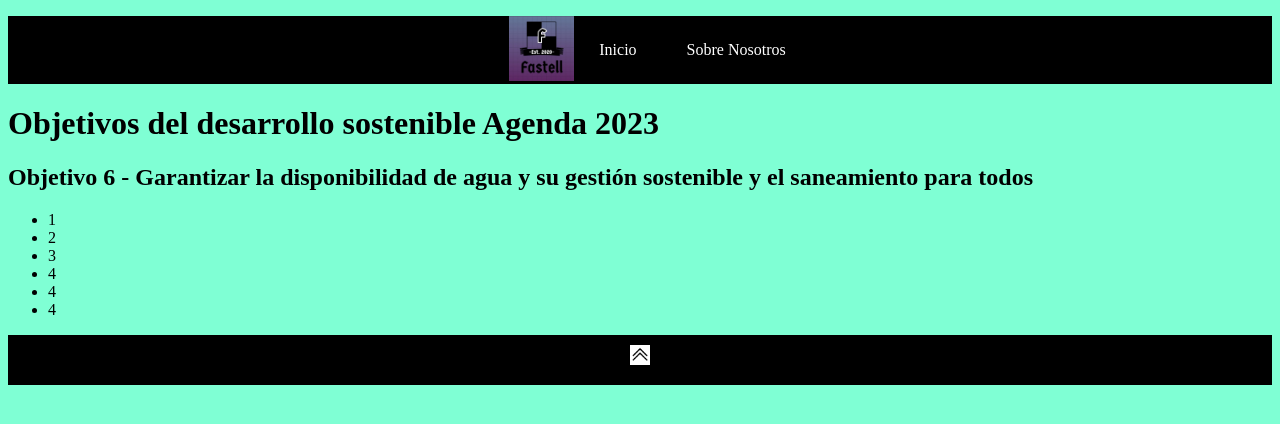
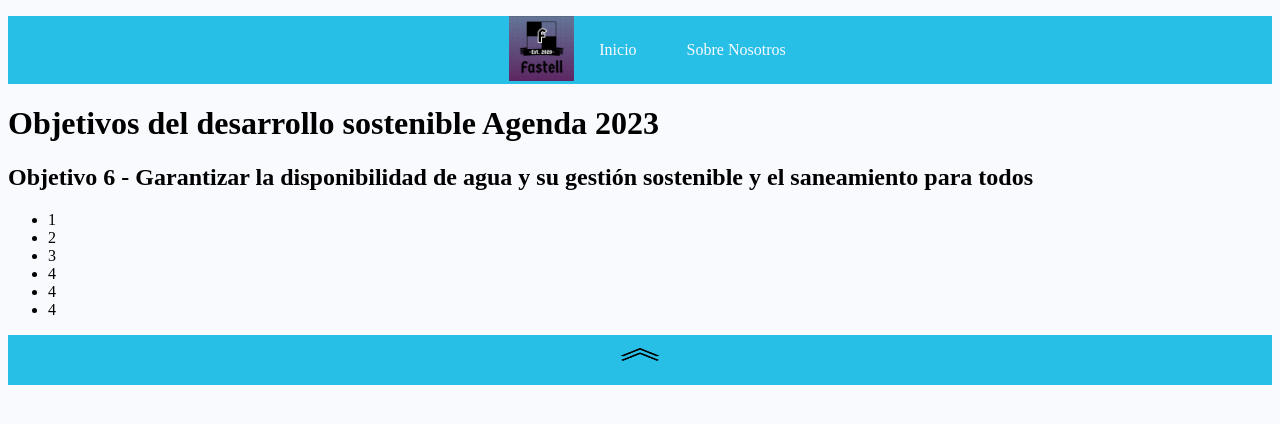
Before and after one commit to BryanBac/hackfest-Obj6, a plain HTML site: page hackfest-obj6/index.html in a window 1280 px wide. Drawn offline with Linux system fonts and the light colour scheme.

Commit message:
Cambio de colores
- Se cambiaron los colores de la página

```diff
--- a/hackfest-obj6/css/about.css
+++ b/hackfest-obj6/css/about.css
@@ -1,11 +1,11 @@
 #cuerpo {
-    background-color: aquamarine;
+    background-color: #f9fafe;
 }
 #menu-h {
     width: auto;
     min-height: 50px;
     margin: auto;
-    background: black;
+    background: #27bfe6;
 }
 #logo {
     height: 65px;
@@ -18,16 +18,16 @@
 }
 
 #menu-h a {
-    color: white;
+    color: #f9fafe;
     display: block;
     padding: 25px;
     text-decoration: none;
-    background: black;
+    background: #27bfe6;
 }
 
 #menu-h a:hover {
-    background: aqua;
-    color: black;
+    background: #f9fafe6e;
+    color: #004862;
 }
 #nosotros{
     padding: 50px;
--- a/hackfest-obj6/css/index.css
+++ b/hackfest-obj6/css/index.css
@@ -1,11 +1,11 @@
 #cuerpo {
-    background-color: aquamarine;
+    background-color: #f9fafe;
 }
 #menu-h {
     width: auto;
     min-height: 50px;
     margin: auto;
-    background: black;
+    background: #27bfe6;
 }
 
 #menu-h ul {
@@ -18,23 +18,23 @@
     width: 65px;
 }
 #menu-h a {
-    color: white;
+    color: #f9fafe;
     display: block;
     padding: 25px;
     text-decoration: none;
-    background: black;
+    background: #27bfe6;
 }
 
 #menu-h a:hover {
-    background: aqua;
-    color: black;
+    background: #f9fafe6e;
+    color: #004862;
 }
 footer {
   width: auto;
   min-height: 50px;
   margin: auto;
   margin-top: 10px;
-  background: black;
+  background: #27bfe6;
 }
 #vamonos {
     display: flex;
@@ -43,6 +43,6 @@ footer {
 
 #vamonos img {
     max-height: 20px;
-    background-color: white;
     margin-top: 10px;
+	width: 50px;
 }
```
